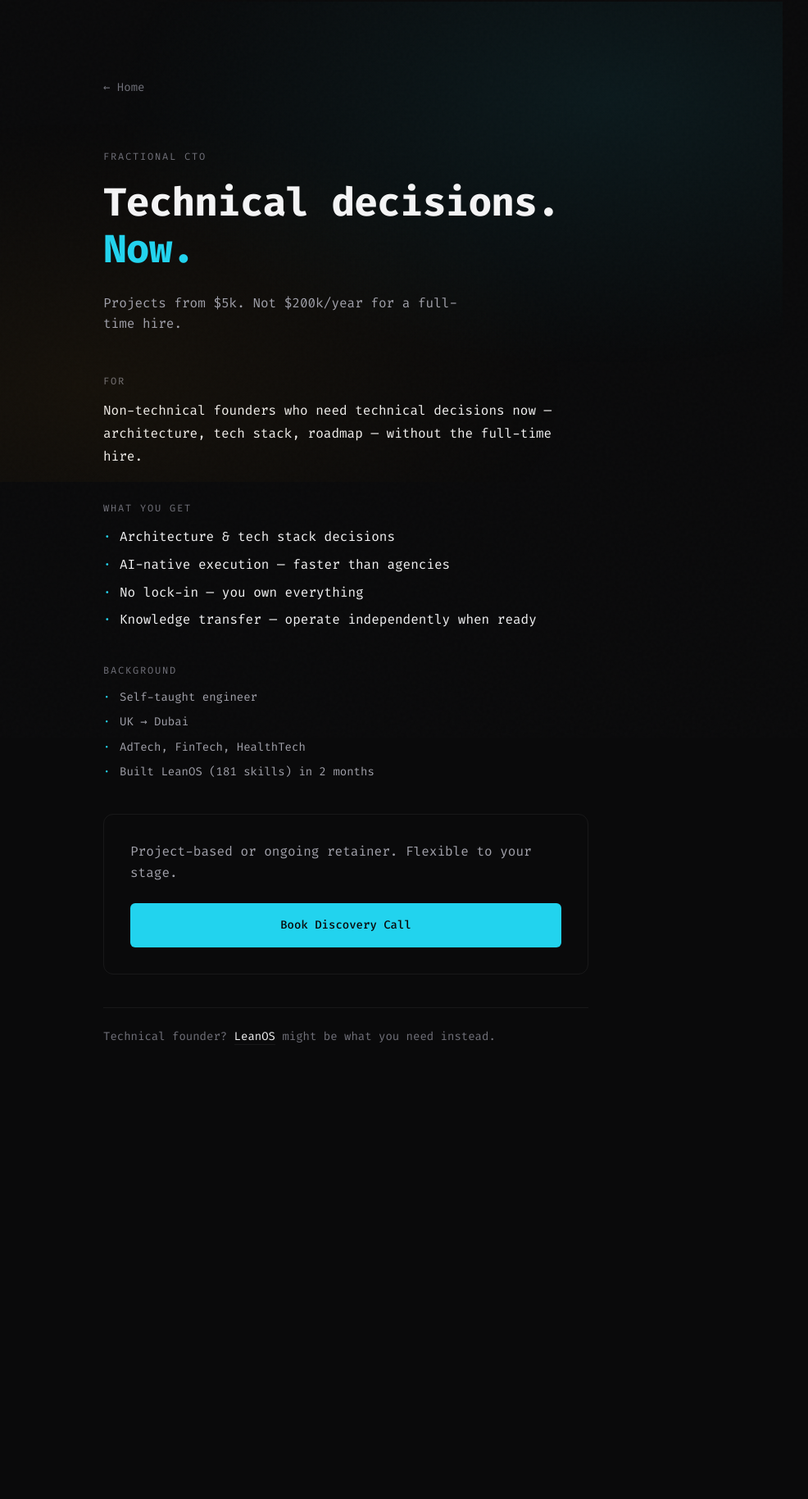
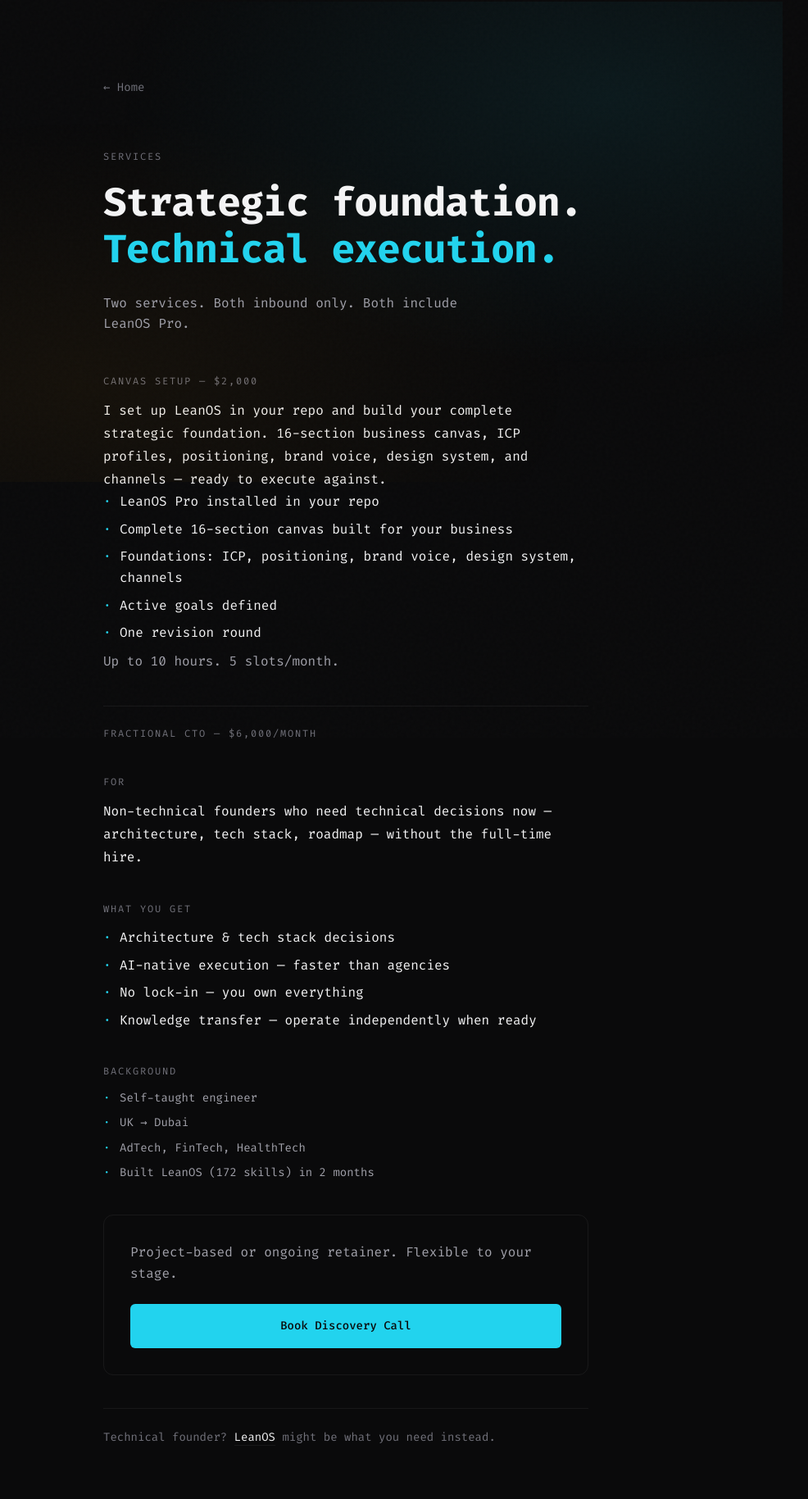
Before and after one commit to BellaBe/bellabe.github.io, a Jekyll site: the page built from services.html, in a window 1280 px wide. Shown: the whole page at 82% size, without its empty margins (218-1204 px from the left). Built offline with Jekyll 4.4.1, drawn with Linux system fonts in a browser that asks for light colours; before the commit the page ends 1340 px from its top, so only the background shows below that.

Commit message:
Update LeanOS page, services, and articles to current product state
- leanos.html: price $249→$499, remove early adopter badge and refund policy, update counts to 15 agents/172 skills, fix install command to claude --agent orchestrator, update Gumroad URL, remove Create capability card, add Canvas Setup section
- services.html: fix skill count to 172, add Canvas Setup service ($2,000)
- Articles: update agent/skill counts, fix Core repo URL (leanos-core→lean-os), update domain lists, fix Pro URL

Co-Authored-By: Claude Opus 4.6 <noreply@anthropic.com>

```diff
--- a/services.html
+++ b/services.html
@@ -13,9 +13,30 @@ minimal: true
 
   <!-- Hero -->
   <div class="minimal-hero">
-    <div class="hero-label">Fractional CTO</div>
-    <h1>Technical decisions.<br><span class="accent">Now.</span></h1>
-    <p class="hero-sub">Projects from $5k. Not $200k/year for a full-time hire.</p>
+    <div class="hero-label">Services</div>
+    <h1>Strategic foundation.<br><span class="accent">Technical execution.</span></h1>
+    <p class="hero-sub">Two services. Both inbound only. Both include LeanOS Pro.</p>
+  </div>
+
+  <!-- Canvas Setup -->
+  <div class="minimal-section">
+    <div class="label">Canvas Setup — $2,000</div>
+    <p>I set up LeanOS in your repo and build your complete strategic foundation. 16-section business canvas, ICP profiles, positioning, brand voice, design system, and channels — ready to execute against.</p>
+    <ul class="minimal-list">
+      <li>LeanOS Pro installed in your repo</li>
+      <li>Complete 16-section canvas built for your business</li>
+      <li>Foundations: ICP, positioning, brand voice, design system, channels</li>
+      <li>Active goals defined</li>
+      <li>One revision round</li>
+    </ul>
+    <p class="subtle-note">Up to 10 hours. 5 slots/month.</p>
+  </div>
+
+  <div class="divider"></div>
+
+  <!-- Fractional CTO -->
+  <div class="minimal-section">
+    <div class="label">Fractional CTO — $6,000/month</div>
   </div>
 
   <!-- For -->
@@ -42,7 +63,7 @@ minimal: true
       <li>Self-taught engineer</li>
       <li>UK → Dubai</li>
       <li>AdTech, FinTech, HealthTech</li>
-      <li>Built LeanOS (181 skills) in 2 months</li>
+      <li>Built LeanOS (172 skills) in 2 months</li>
     </ul>
   </div>
 
```
Also changed, not shown: _posts/2025-12-15-how-leanos-emerged-from-chaos.md (+8 -11 lines), _posts/2026-02-05-you-built-the-product-now-what.md (+1 -1 lines), _posts/2026-02-07-what-i-learned-running-a-business-through-ai-agents.md (+2 -2 lines), leanos.html (+52 -24 lines).
